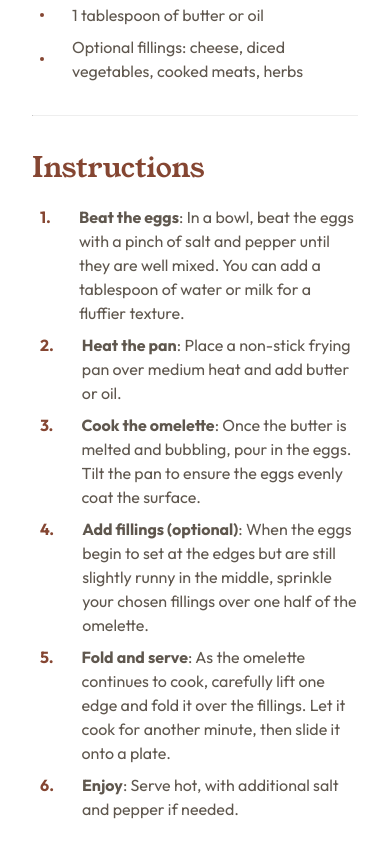
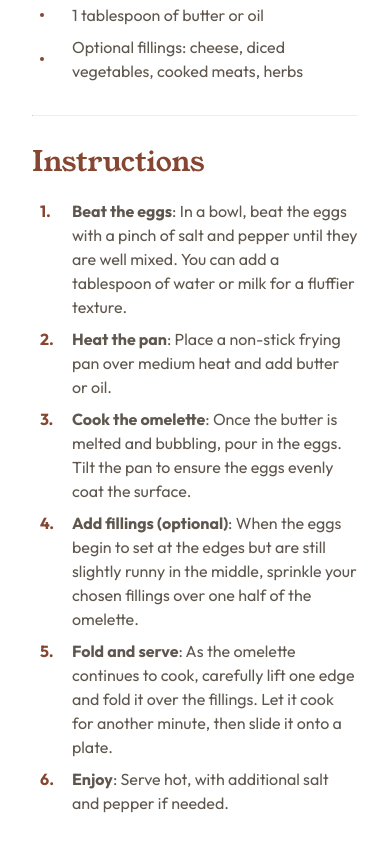
Before and after one commit to GracilianoOG/fem-recipe-page, a website built with Vite: page index.html in a window 390 px wide. Shown: the part 791-1644 px from the top of the page. Built offline with nearby package versions, Linux system fonts and the light colour scheme.

Commit message:
Adjust instruction spacing to fit mobile design

```diff
--- a/src/styles/components/_instructions.scss
+++ b/src/styles/components/_instructions.scss
@@ -2,7 +2,8 @@
   &__title {
     color: var(--brown-800);
     font-size: 28px;
-    margin-bottom: 18px;
+    margin-bottom: 23px;
+    line-height: 1;
   }
 
   &__list {
@@ -24,7 +25,8 @@
       content: counter(ingredient) ".";
       display: inline-block;
       font-weight: 700;
-      margin-right: 28px;
+      margin-right: 18px;
+      min-width: 14px;
     }
   }
 }
```
